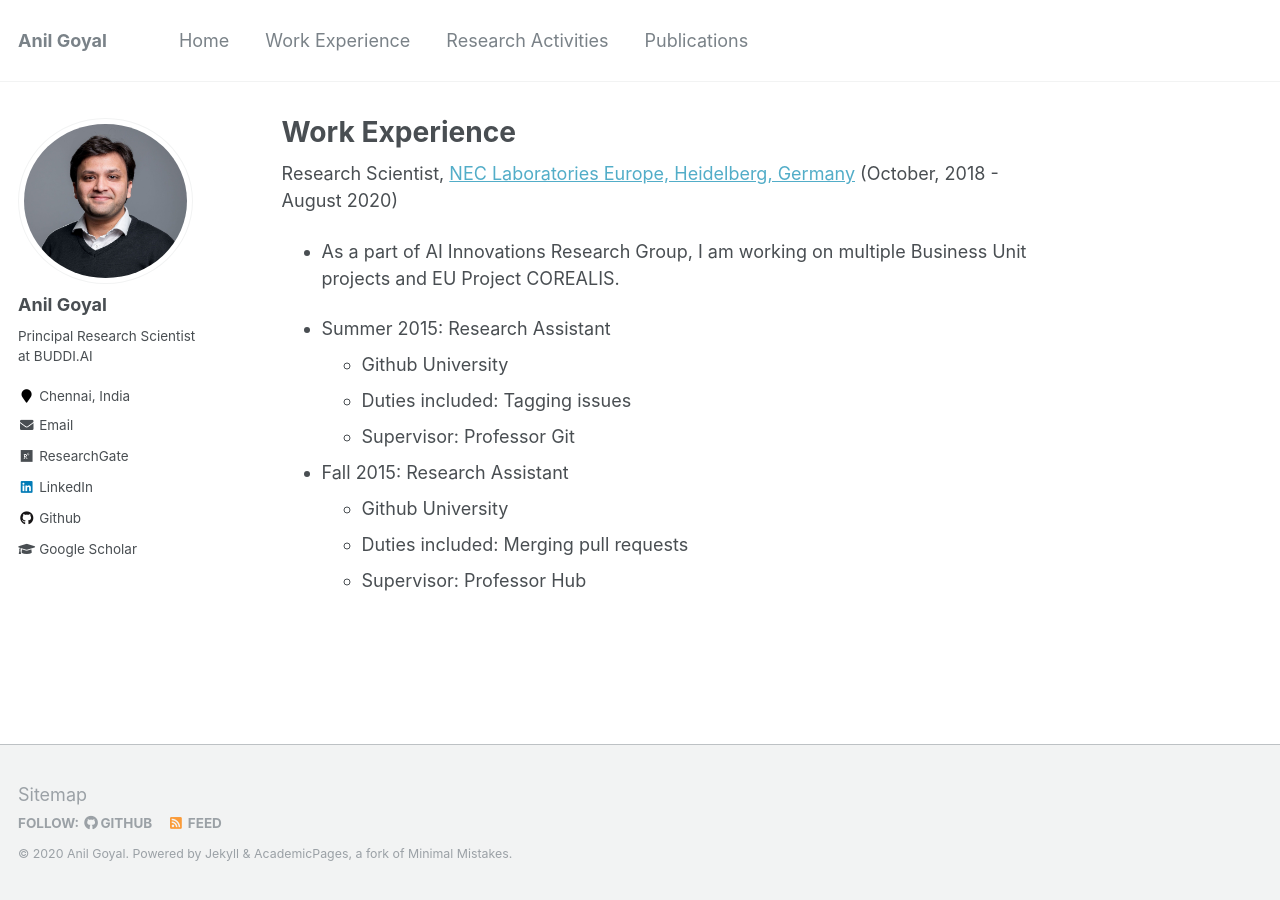
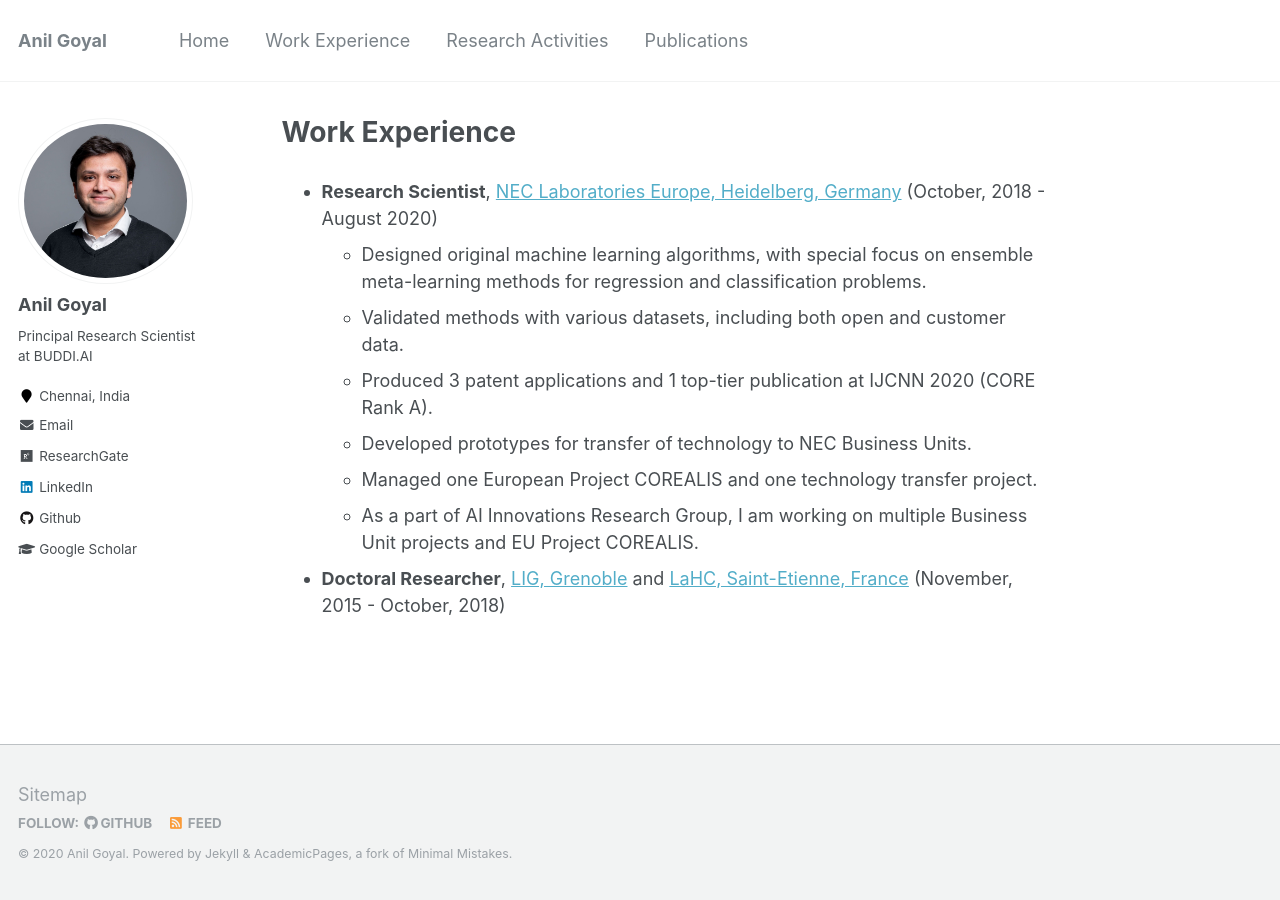
Before and after one commit to goyalanil/goyalanil.github.io, a Jekyll site: the page built from _pages/experience.md, in a window 1280 px wide. Built offline with Jekyll 4.4.1, drawn with Linux system fonts in a browser that asks for light colours.

Commit message:
Update experience.md

```diff
--- a/_pages/experience.md
+++ b/_pages/experience.md
@@ -6,15 +6,12 @@ classes: wide
 ---
 
 
-Research Scientist, [NEC Laboratories Europe, Heidelberg, Germany](http://neclab.eu/) (October, 2018 - August 2020)
-* As a part of AI Innovations Research Group, I am working on multiple Business Unit projects and EU Project COREALIS.
+* **Research Scientist**, [NEC Laboratories Europe, Heidelberg, Germany](http://neclab.eu/) (October, 2018 - August 2020)
+  * Designed original machine learning algorithms, with special focus on ensemble meta-learning methods for regression and classification problems.
+  * Validated methods with various datasets, including both open and customer data.
+  * Produced 3 patent applications and 1 top-tier publication at IJCNN 2020 (CORE Rank A).
+  * Developed prototypes for transfer of technology to NEC Business Units.
+  * Managed one European Project COREALIS and one technology transfer project.
+  * As a part of AI Innovations Research Group, I am working on multiple Business Unit projects and EU Project COREALIS.
 
-* Summer 2015: Research Assistant
-  * Github University
-  * Duties included: Tagging issues
-  * Supervisor: Professor Git
-
-* Fall 2015: Research Assistant
-  * Github University
-  * Duties included: Merging pull requests
-  * Supervisor: Professor Hub
+* **Doctoral Researcher**, [LIG, Grenoble]() and [LaHC, Saint-Etienne, France]() (November, 2015 - October, 2018)
```
